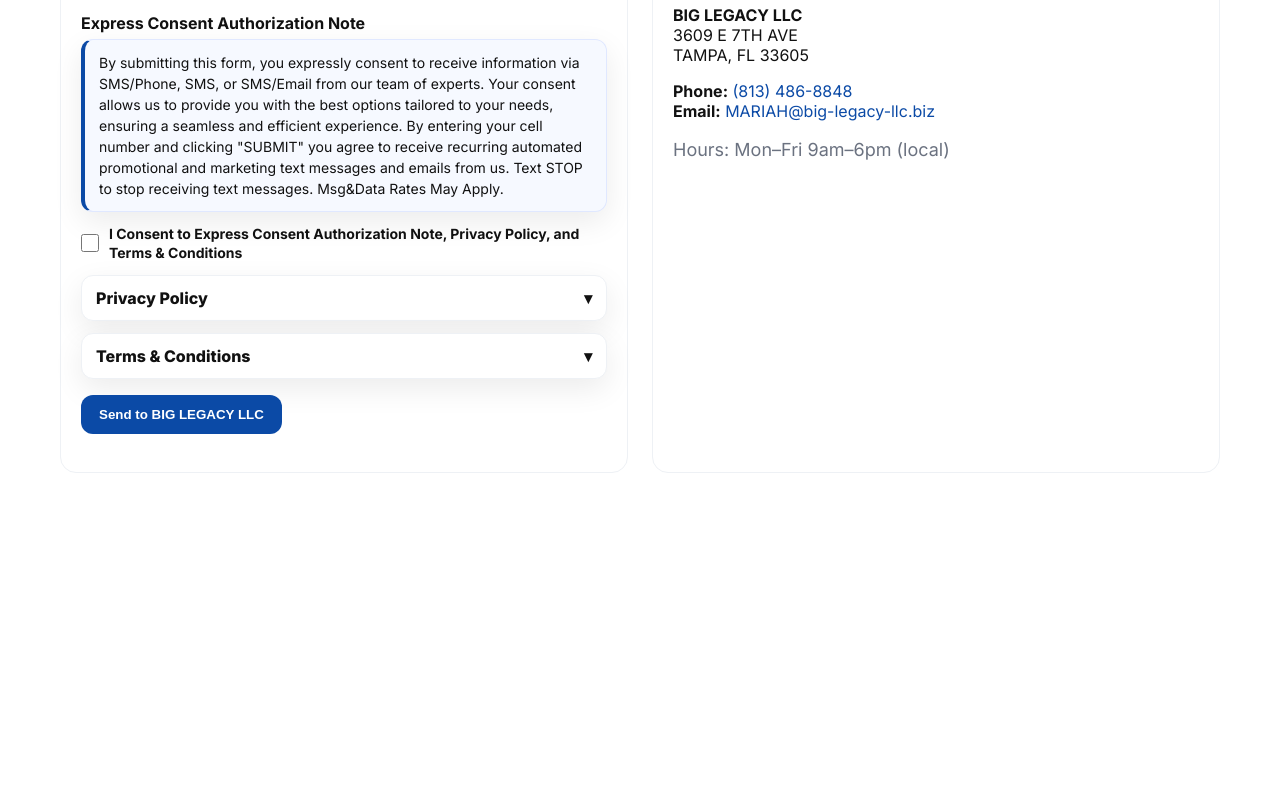
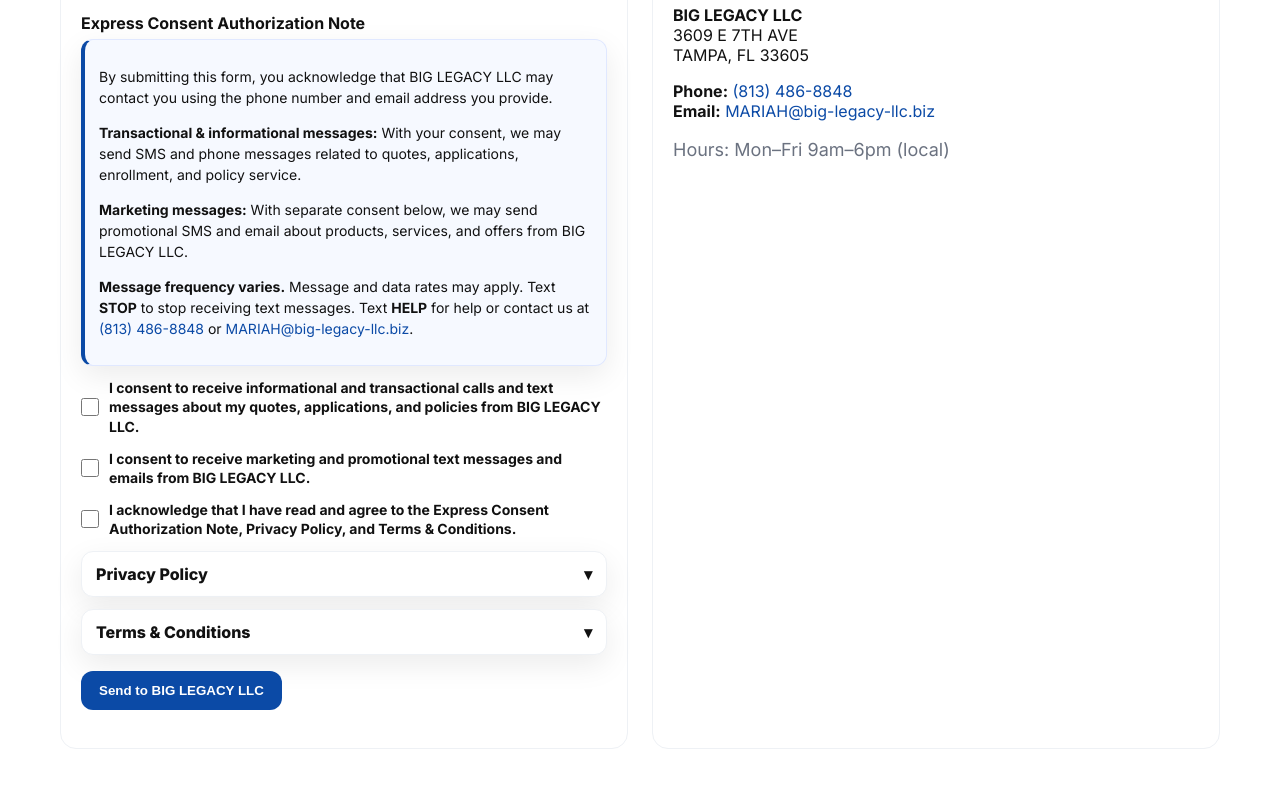
Before and after one commit to still62bronzes/big-legacy-llc.biz, a plain HTML site: page index.html in a window 1280 px wide. Shown: the part 3973-4760 px from the top of the page. Before the commit the page ends 4614 px from the top, so only its background shows below. Drawn offline with Linux system fonts and the light colour scheme.

Commit message:
Update index.html - Express Consent Authorization

```diff
--- a/index.html
+++ b/index.html
@@ -486,15 +486,79 @@
             <textarea id="message" name="message" rows="5" placeholder="Tell us about your needs…"></textarea>
           </div>
 
-          <!-- Express Consent Authorization (required) -->
+          <!-- Express Consent Authorization -->
 <div class="legal-sections" style="margin-top:16px">
   <h4>Express Consent Authorization Note</h4>
   <div id="express-consent-note" class="consent-card">
-              By submitting this form, you expressly consent to receive information via SMS/Phone, SMS, or SMS/Email from our team of experts. Your consent allows us to provide you with the best options tailored to your needs, ensuring a seamless and efficient experience. By entering your cell number and clicking "SUBMIT" you agree to receive recurring automated promotional and marketing text messages and emails from us. Text STOP to stop receiving text messages. Msg&Data Rates May Apply.
+    <p>
+      By submitting this form, you acknowledge that BIG LEGACY LLC may contact you
+      using the phone number and email address you provide.
+    </p>
+    <p>
+      <strong>Transactional &amp; informational messages:</strong> With your consent, we may send
+      SMS and phone messages related to quotes, applications, enrollment, and policy service.
+    </p>
+    <p>
+      <strong>Marketing messages:</strong> With separate consent below, we may send promotional
+      SMS and email about products, services, and offers from BIG LEGACY LLC.
+    </p>
+    <p>
+      <strong>Message frequency varies.</strong> Message and data rates may apply.
+      Text <strong>STOP</strong> to stop receiving text messages.
+      Text <strong>HELP</strong> for help or contact us at
+      <a href="tel:(813) 486-8848">(813) 486-8848</a> or
+      <a href="mailto:MARIAH@big-legacy-llc.biz">MARIAH@big-legacy-llc.biz</a>.
+    </p>
   </div>
+
+  <!-- Separate opt-in checkboxes -->
   <div class="consent-line">
-            <input type="checkbox" id="consent" name="consent" required aria-describedby="express-consent-note">
-            <label for="consent"><b>I Consent to Express Consent Authorization Note, Privacy Policy, and Terms & Conditions</b></label>
+    <input
+      type="checkbox"
+      id="consent-transactional"
+      name="consent_transactional"
+      required
+      aria-describedby="express-consent-note"
+    >
+    <label for="consent-transactional">
+      <strong>
+        I consent to receive informational and transactional calls and text messages
+        about my quotes, applications, and policies from BIG LEGACY LLC.
+      </strong>
+    </label>
+  </div>
+
+  <div class="consent-line">
+    <input
+      type="checkbox"
+      id="consent-marketing"
+      name="consent_marketing"
+      required
+      aria-describedby="express-consent-note"
+    >
+    <label for="consent-marketing">
+      <strong>
+        I consent to receive marketing and promotional text messages and emails
+        from BIG LEGACY LLC.
+      </strong>
+    </label>
+  </div>
+
+  <!-- Legal acceptance -->
+  <div class="consent-line">
+    <input
+      type="checkbox"
+      id="consent-terms"
+      name="consent_terms"
+      required
+      aria-describedby="privacy-policy-copy terms-conditions-copy"
+    >
+    <label for="consent-terms">
+      <strong>
+        I acknowledge that I have read and agree to the Express Consent Authorization Note,
+        Privacy Policy, and Terms &amp; Conditions.
+      </strong>
+    </label>
   </div>
 
             <!-- Privacy Policy dropdown -->
```
Lines whose indentation alone changed are shown as unchanged.
